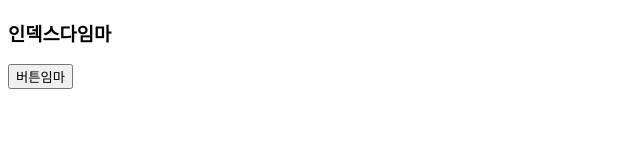
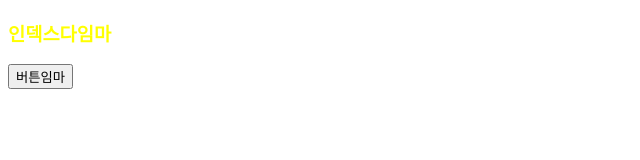
Before and after one commit to hasyory/acorn, a plain HTML site: page index.html in a window 1280 px wide. Shown: the whole page, without its empty margins (0-640 px from the left). Drawn offline with Linux system fonts and the light colour scheme.

Commit message:
color change

```diff
--- a/index.html
+++ b/index.html
@@ -3,6 +3,9 @@
 <head>
 	<meta charset="UTF-8">
 	<title>index.html</title>
+	<style>
+		h3{color:#ff0;}
+	</style>
 </head>
 <body>
 	<h3>인덱스다임마</h3>
```
